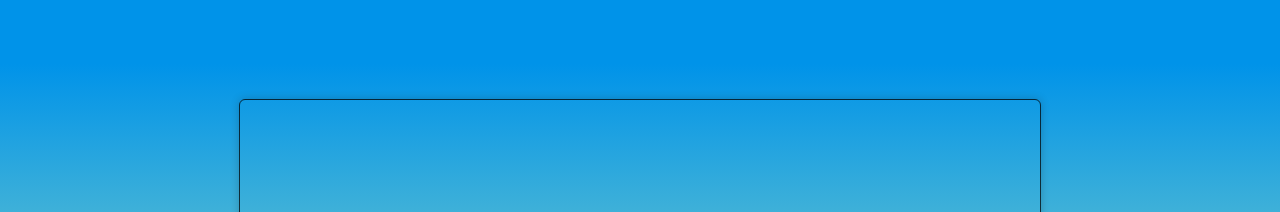
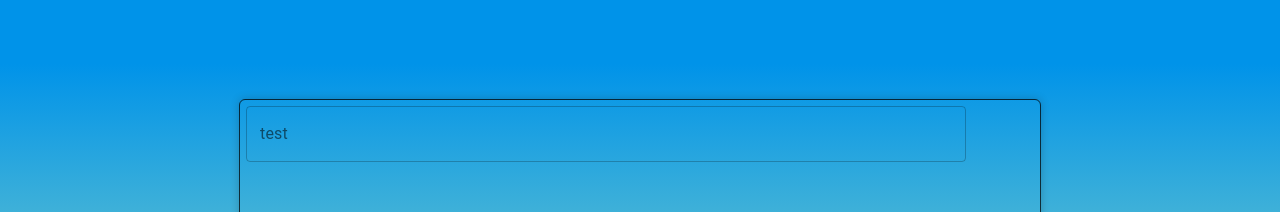
Before and after one commit to DemonDaddy22/all-about-reactJS, a React (Create React App) app: page / in a window 1280 px wide. Shown: the top 212 px of the page. Built offline with nearby package versions, Linux system fonts and the light colour scheme.

Commit message:
add Material UI

```diff
--- a/package.json
+++ b/package.json
@@ -3,6 +3,8 @@
   "version": "0.1.0",
   "private": true,
   "dependencies": {
+    "@material-ui/core": "^4.11.0",
+    "@material-ui/icons": "^4.9.1",
     "@testing-library/jest-dom": "^4.2.4",
     "@testing-library/react": "^9.3.2",
     "@testing-library/user-event": "^7.1.2",
--- a/src/components/Todos/index.js
+++ b/src/components/Todos/index.js
@@ -1,10 +1,16 @@
 import React from 'react';
 import './index.css';
+import Input from '../../ui-components/Input';
 
 export default class Todos extends React.Component {
 
     state = {
-        todos: []
+        todos: [],
+        value: ''
+    }
+
+    handleValueChange = e => {
+        this.setState({ value: e.target.value });
     }
 
     render = () => {
@@ -12,7 +18,7 @@ export default class Todos extends React.Component {
         const { containerStyle } = this.props;
 
         return <div className='todosContainer' style={containerStyle}>
-
+            <Input id='input-test' label='test' onChange={this.handleValueChange} value={this.state.value} placeholder='test' style={{ width: 'inherit', margin: 6 }} />
         </div>;
     }
 }
--- /dev/null
+++ b/src/ui-components/Input/index.js
@@ -0,0 +1,18 @@
+import React from 'react';
+
+import TextField from '@material-ui/core/TextField'
+
+
+export default class Input extends React.Component {
+
+    render = () => {
+        const { placeHolder, value, variant, style } = this.props;
+
+        return <TextField placeholder={placeHolder} value={value} variant={variant} style={style}
+            {...this.props}></TextField>;
+    }
+}
+
+Input.defaultProps = {
+    variant: 'outlined'
+}
--- /dev/null
+++ b/src/ui-components/Label/index.css
@@ -0,0 +1,4 @@
+.label {
+    color: #171717;
+    font-size: 16px;
+}
```
Also changed, not shown: src/ui-components/Label/index.js (added, +12 -0 lines), 1 other file (tests, documents, lock files or other folders).
